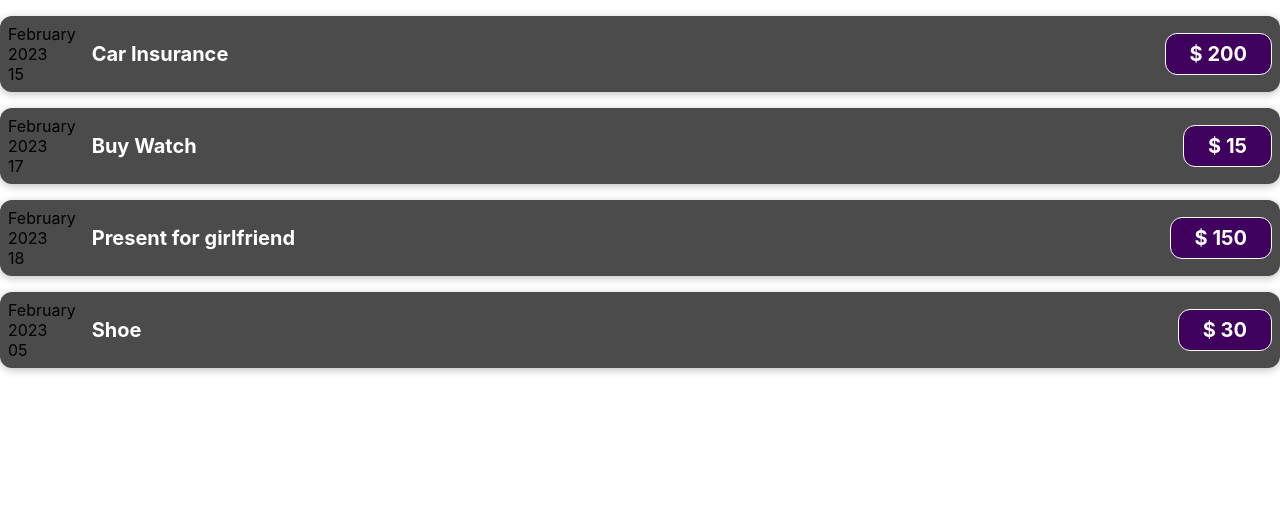
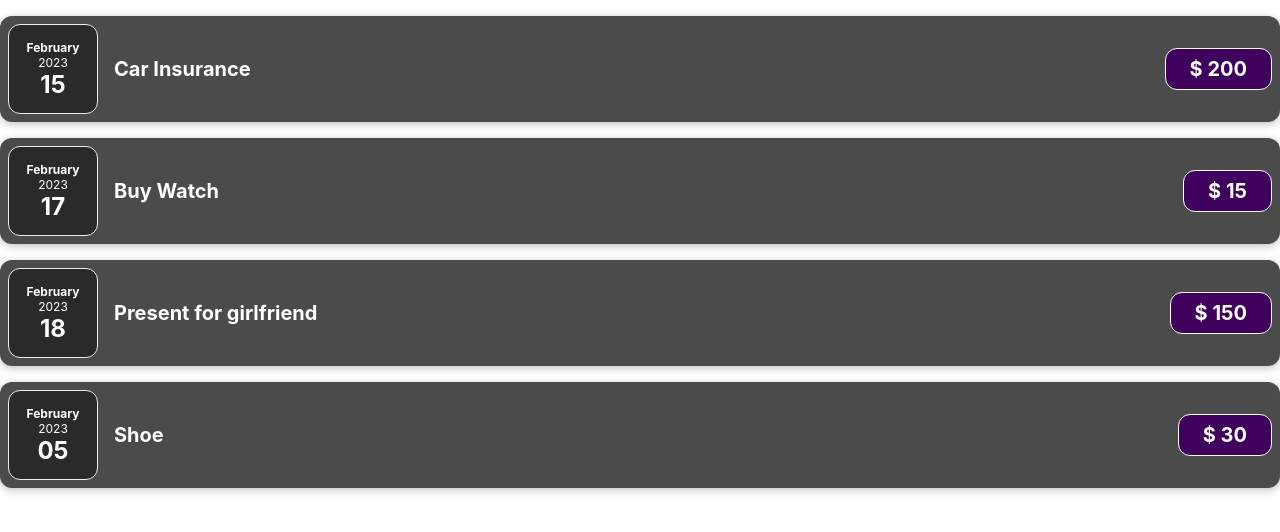
Before and after one commit to Ye99-AungKhant/expensetracker-react, a React (Create React App) app: page / in a window 1280 px wide. Shown: the top 532 px of the page. Built offline with nearby package versions, Linux system fonts and the light colour scheme.

Commit message:
splitting component

```diff
--- /dev/null
+++ b/src/components/ExpenseDate.css
@@ -0,0 +1,26 @@
+.expense-date {
+    display: flex;
+    flex-direction: column;
+    width: 5.5rem;
+    height: 5.5rem;
+    border: 1px solid #ececec;
+    background-color: #2a2a2a;
+    color: white;
+    border-radius: 12px;
+    align-items: center;
+    justify-content: center;
+}
+
+.expense-date__month {
+    font-size: 0.75rem;
+    font-weight: bold;
+}
+
+.expense-date__year {
+    font-size: 0.75rem;
+}
+
+.expense-date__day {
+    font-size: 1.5rem;
+    font-weight: bold;
+}
--- /dev/null
+++ b/src/components/ExpenseDate.js
@@ -0,0 +1,18 @@
+import './ExpenseDate.css'
+
+function ExpenseDate(props) {
+
+    const month = props.date.toLocaleString('en-US', { month: 'long' })
+    const day = props.date.toLocaleString('en-US', { day: '2-digit' })
+    const year = props.date.getFullYear()
+
+    return (
+        <div className='expense-date'>
+            <div className='expense-date__month'>{month}</div>
+            <div className='expense-date__year'>{year}</div>
+            <div className='expense-date__day'>{day}</div>
+        </div>
+    )
+}
+
+export default ExpenseDate
--- a/src/components/ExpenseItem.js
+++ b/src/components/ExpenseItem.js
@@ -1,18 +1,11 @@
+import ExpenseDate from './ExpenseDate';
 import './ExpenseItem.css'
 
 function ExpenseItem(props) {
 
-    const month = props.date.toLocaleString('en-US', { month: 'long' })
-    const day = props.date.toLocaleString('en-US', { day: '2-digit' })
-    const year = props.date.getFullYear()
-
     return (
         <div className="expense-item">
-            <div>
-                <div>{month}</div>
-                <div>{year}</div>
-                <div>{day}</div>
-            </div>
+            <ExpenseDate date={props.date} />
             <div className="expense-item__description">
                 <h2>{props.title}</h2>
                 <div className="expense-item__price">$ {props.amount}</div>
```
